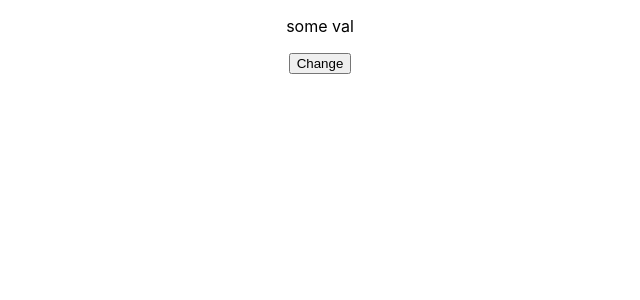
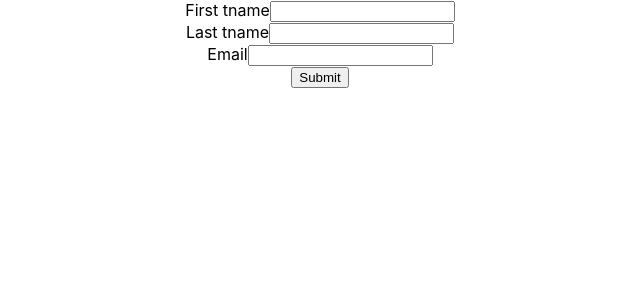
Before and after one commit to MIXEDD/redux-example, a React (Create React App) app: page / in a window 1280 px wide. Shown: the top 300 px of the page, without its empty margins (320-960 px from the left). Built offline with nearby package versions, Linux system fonts and the light colour scheme.

Commit message:
Redux form example

```diff
--- a/package.json
+++ b/package.json
@@ -8,6 +8,7 @@
     "react-redux": "^7.0.2",
     "react-scripts": "2.1.8",
     "redux": "^4.0.1",
+    "redux-form": "^8.2.5",
     "redux-thunk": "^2.3.0"
   },
   "scripts": {
--- a/src/App.js
+++ b/src/App.js
@@ -5,6 +5,7 @@ import './App.css';
 import ExampleContext from './components/ExampleContext';
 import GlobalStateFC from './context/GlobalStateFC';
 import ExampleContextFC from './components/ExampleContextFC';
+import Form from './components/Form/Form';
 
 // class App extends Component {
 
@@ -21,11 +22,18 @@ import ExampleContextFC from './components/ExampleContextFC';
 // }
 
 const App = props => {
+
+  const submit = (values) => {
+    console.log(values);
+  };
+
   return (
       <div className="App">
-        <GlobalStateFC>
+        {/* <GlobalStateFC>
           <ExampleContextFC/>
-        </GlobalStateFC>
+        </GlobalStateFC> */}
+
+        <Form/>
 
       </div>
   );
--- /dev/null
+++ b/src/components/Form/Form.js
@@ -0,0 +1,68 @@
+import React from 'react'
+import { Field, reduxForm, SubmissionError } from 'redux-form'
+
+let ContactForm = ({handleSubmit}) => {
+
+  const submit = ({firstName = '', lastName = '', email = ''}) => {
+
+    let error = {};
+    let isError = false;
+
+    if(!firstName.trim()) {
+        error.firstName = 'Required';
+        isError = true;
+    }
+
+    if(!lastName.trim()) {
+        error.lastName = 'Required';
+        isError = true;
+    }
+
+    if(!email.trim()) {
+        error.email = 'Required';
+        isError = true;
+    }
+
+    if(isError) {
+        throw new SubmissionError(error);
+    } else {
+        // submit form to server
+        console.log('valid submission');
+    }
+  };
+
+  // {type, label, input, meta: {touched, error}
+  const renderField = (field) => {
+   //   console.log(field);
+    return(
+        <div className="input-row">
+         <label>{field.label}</label>
+         <input {...field.input} type={field.type} />
+        {field.meta.touched && field.meta.error &&
+        <span className="error">{field.meta.error}</span>}
+    </div>
+    );
+  };
+
+ return (
+    <form onSubmit={handleSubmit(submit)}>
+    <div>
+      <Field name="firstName" label='First tname' component={renderField} type="text" />
+    </div>
+    <div>
+      <Field name="lastName" label='Last tname' component={renderField} type="text" />
+    </div>
+    <div>
+      <Field name="email" label='Email' component={renderField} type="email" />
+    </div>
+    <button type="submit">Submit</button>
+  </form>
+ );
+}
+
+ContactForm = reduxForm({
+  // a unique name for the form
+  form: 'contact'
+})(ContactForm)
+
+export default ContactForm;
--- a/src/index.js
+++ b/src/index.js
@@ -5,13 +5,22 @@ import App from './App';
 import * as serviceWorker from './serviceWorker';
 import {Provider} from 'react-redux';
 import exampleReducer from './store/reducers/example';
-import {createStore, applyMiddleware, compose} from 'redux';
-import thunk from 'redux-thunk'
+import {createStore, applyMiddleware, compose, combineReducers } from 'redux';
+import thunk from 'redux-thunk';
+import { reducer as formReducer } from 'redux-form';
 
 const composeEnhancers = window.__REDUX_DEVTOOLS_EXTENSION_COMPOSE__  || compose;
 
 
-const store = createStore(exampleReducer, composeEnhancers(
+const rootReducer = combineReducers({
+    // ...your other reducers here
+    // you have to pass formReducer under 'form' key,
+    // for custom keys look up the docs for 'getFormState'
+    exampleReducer: exampleReducer,
+    form: formReducer
+  })
+
+const store = createStore(rootReducer, composeEnhancers(
     applyMiddleware(thunk)
 ));
 
```
Also changed, not shown: 1 other file (tests, documents, lock files or other folders).
